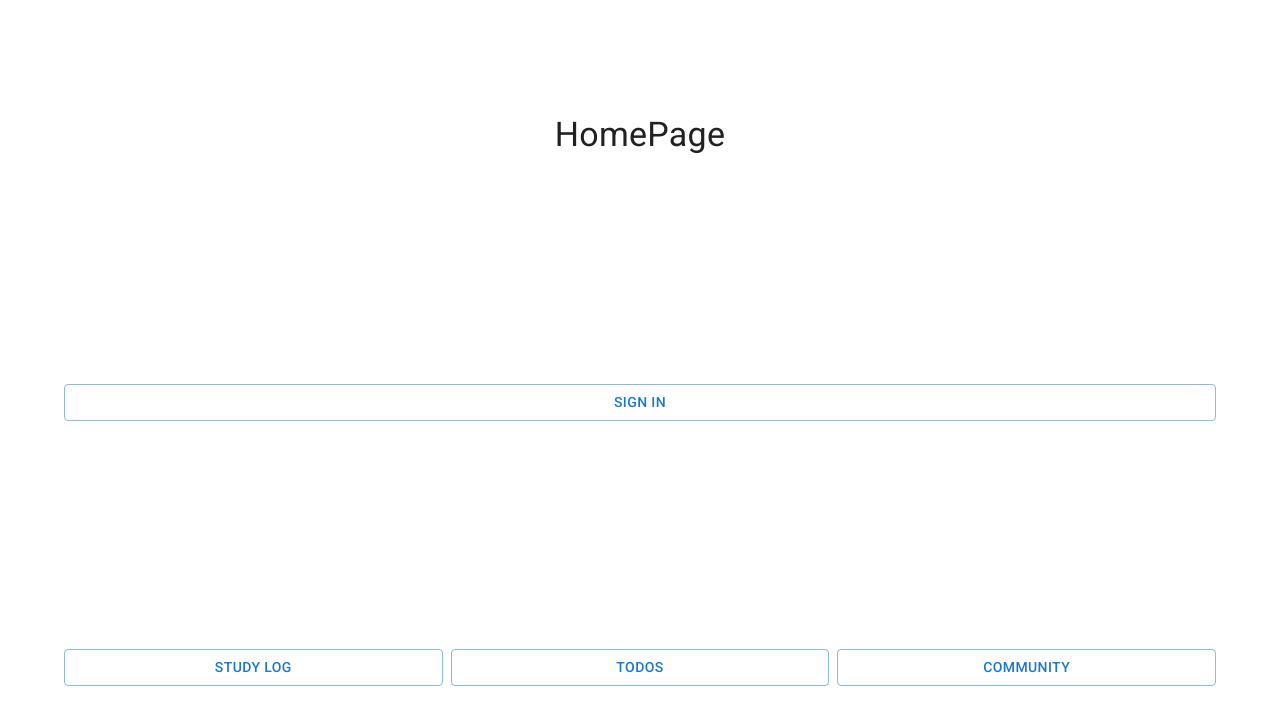
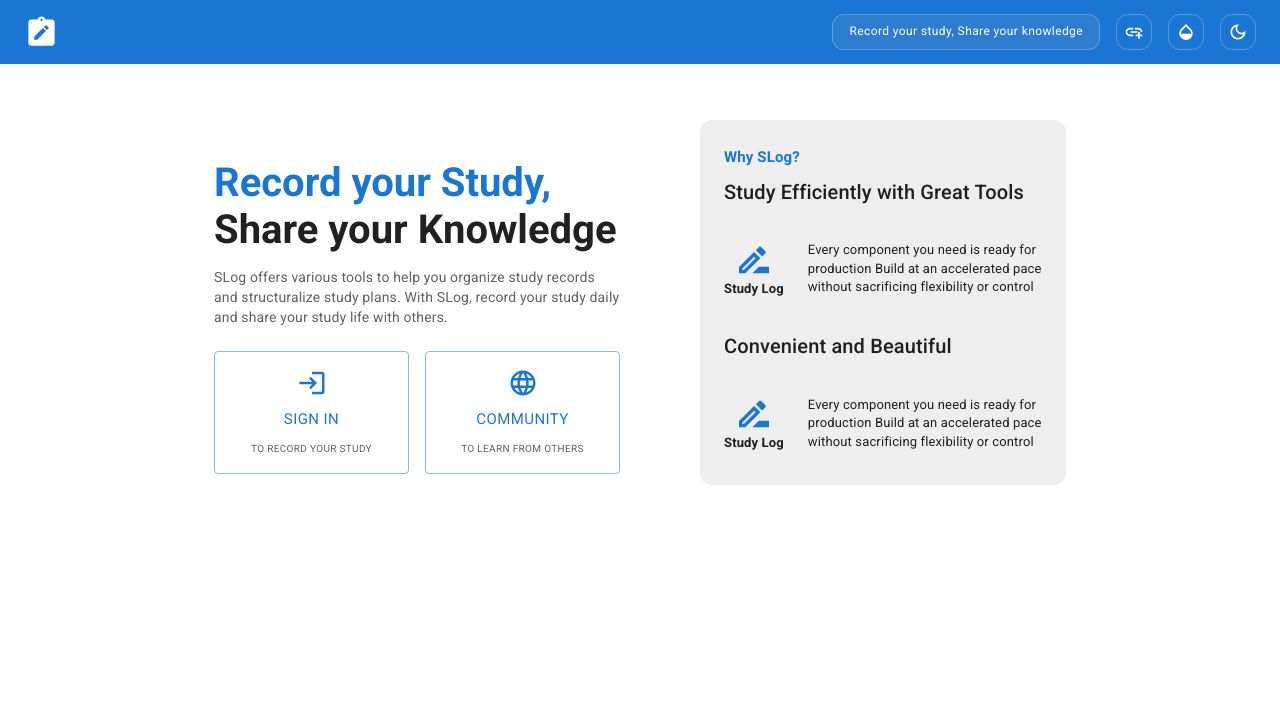
Before and after one commit to kwsong0113/study-log, a React (Create React App) app: page / in a window 1280 px wide. Shown: the top 724 px of the page. Built offline with nearby package versions, Linux system fonts and the light colour scheme; no server answers.

Commit message:
Design homepage introduction

```diff
--- a/src/App.js
+++ b/src/App.js
@@ -35,7 +35,7 @@ const getDesignTokens = (mode, themeValue) => ({
 const LayoutWithNavbar = () => {
 	return (
 		<Box sx = {{ display: 'flex', flexDirection: 'column', height: '100vh' }}>
-			<Topbar />
+			<Topbar home = {false} />
 			<Header />
 			<Box sx = {{ ml: [0, `${drawerWidth}px`], overflow: 'auto', display: 'flex', flexDirection: 'column' }}>
 				<Outlet />
--- /dev/null
+++ b/src/components/HomeFeatures.js
@@ -0,0 +1,10 @@
+import React from 'react';
+
+const HomeFeatures = () => {
+	return (
+		<>
+		</>
+	);
+};
+
+export default HomeFeatures;
--- /dev/null
+++ b/src/components/HomeFooter.js
@@ -0,0 +1,10 @@
+import React from 'react';
+
+const HomeFooter = () => {
+	return (
+		<>
+		</>
+	);
+};
+
+export default HomeFooter;
--- /dev/null
+++ b/src/components/HomeIntro.js
@@ -0,0 +1,93 @@
+import React, { useContext } from 'react';
+import { useAuth0 } from '@auth0/auth0-react';
+
+import Grid from '@mui/material/Grid';
+import Box from '@mui/material/Box';
+import Typography from '@mui/material/Typography';
+
+import LoginOutlinedIcon from '@mui/icons-material/LoginOutlined';
+import LanguageOutlinedIcon from '@mui/icons-material/LanguageOutlined';
+import SummarizeOutlinedIcon from '@mui/icons-material/SummarizeOutlined';
+
+import StyledHomeButton from '../components/StyledHomeButton';
+import StyledLink from '../components/StyledLink';
+import { UserDataContext } from '../components/UserDataProvider';
+
+
+const  HOMEINTRO_CONTENTS = {
+	introMessage1: 'Record your Study,',
+	introMessage2: 'Share your Knowledge',
+	introContent: 'SLog offers various tools to help you organize study records and structuralize study plans. With SLog, record your study daily and share your study life with others.',
+};
+
+const HomeIntro = () => {
+	const { isAuthenticated, loginWithPopup, logout } = useAuth0();
+	const { username } = useContext(UserDataContext);
+
+	return (
+		<Box sx = {{ py: 5 }}>
+			<Typography variant = "h3" sx = {{
+				fontSize: { xs: 32, sm: 40, xl: 52},
+				color: 'primary.lightMain',
+				fontWeight: 600,
+				textAlign: {xs: 'center', md: 'left'} }}
+			>
+				{HOMEINTRO_CONTENTS .introMessage1}
+			</Typography>
+			<Typography variant = "h3" gutterBottom sx = {{
+				fontSize: { xs: 32, sm: 40, xl: 52},
+				color: 'text.primary',
+				fontWeight: 600,
+				textAlign: {xs: 'center', md: 'left'}}}
+			>
+				{HOMEINTRO_CONTENTS .introMessage2}
+			</Typography>
+			<Typography variant = "body2" sx = {{ color: (theme) => theme.palette.mode === 'light' ? 'grey.700' : 'grey.500', textAlign: {xs: 'center', md: 'left'}, mb: 3 }}>
+				{HOMEINTRO_CONTENTS .introContent}
+			</Typography>
+			<Grid container spacing = {2}>
+				{isAuthenticated ? (
+					<>
+						<Grid item xs = {4}>
+							<StyledHomeButton startIcon = {<LoginOutlinedIcon />} comment = {`From ${username}`} onClick = {() => logout()}>
+								Logout
+							</StyledHomeButton>
+						</Grid>
+						<Grid item xs = {4}>
+							<StyledLink to = {`/studylog/${username}`} sx = {{ height: '100%' }}>
+								<StyledHomeButton startIcon = {<SummarizeOutlinedIcon />} comment = "to record your study">
+									My
+								</StyledHomeButton>
+							</StyledLink>
+						</Grid>
+						<Grid item xs = {4}>
+							<StyledLink to = "community" sx = {{ height: '100%' }}>
+								<StyledHomeButton startIcon = {<LanguageOutlinedIcon />} comment = "to learn from others">
+									Community
+								</StyledHomeButton>
+							</StyledLink>
+						</Grid>
+					</>
+				) : (
+					<>
+						<Grid item xs = {6}>
+							<StyledHomeButton startIcon = {<LoginOutlinedIcon />} comment = "to record your study" onClick = {() => loginWithPopup()}>
+								Sign in
+							</StyledHomeButton>
+						</Grid>
+						<Grid item xs = {6}>
+							<StyledLink to = "community" sx = {{ height: '100%' }}>
+								<StyledHomeButton startIcon = {<LanguageOutlinedIcon />} comment = "to learn from others">
+									Community
+								</StyledHomeButton>
+							</StyledLink>
+						</Grid>
+					</>
+				)
+			}
+			</Grid>
+		</Box>
+	);
+};
+
+export default HomeIntro;
--- /dev/null
+++ b/src/components/HomeTools.js
@@ -0,0 +1,64 @@
+import React from 'react';
+
+import Box from '@mui/material/Box';
+import Typography from '@mui/material/Typography';
+
+import DriveFileRenameOutlineOutlinedIcon from '@mui/icons-material/DriveFileRenameOutlineOutlined';
+
+const HOMETOOLS_CONENT1 = [
+	{
+		title: 'Study Log',
+		icon: <DriveFileRenameOutlineOutlinedIcon sx = {{ fontSize: 40, color: 'primary.lightMain' }}/>,
+		comment: 'Every component you need is ready for production Build at an accelerated pace without sacrificing flexibility or control'
+	}
+]
+
+const HOMETOOLS_CONENT2 = [
+	{
+		title: 'Study Log',
+		icon: <DriveFileRenameOutlineOutlinedIcon sx = {{ fontSize: 40, color: 'primary.lightMain' }}/>,
+		comment: 'Every component you need is ready for production Build at an accelerated pace without sacrificing flexibility or control'
+	}
+]
+
+const HomeTools = () => {
+	return (
+		<Box
+			sx = {{
+				bgcolor: '#00000011',
+				borderRadius: 3,
+				ml: {xs: 0, md: 5},
+				px: 3,
+				pt: 3,
+			}}
+		>
+			<Typography gutterBottom variant = "subtitle1" sx = {{ color: 'primary.lightMain', fontWeight: 600, fontSize: 15 }}>Why SLog?</Typography>
+			<Typography variant = "h6">Study Efficiently with Great Tools</Typography>
+			{HOMETOOLS_CONENT1.map(({ title, icon, comment }) =>
+				(
+					<Box sx = {{ display: 'flex', alignItems: 'center', py: 4 }}>
+						<Box sx = {{ display: 'flex', flexDirection: 'column', justifyContent: 'center', alignItems: 'center', mr: 3 }}>
+							{icon}
+							<Typography variant = "body2" sx = {{ fontWeight: 600, fontSize: 13, whiteSpace: 'nowrap' }}>{title}</Typography>
+						</Box>
+						<Typography variant = "body2" sx = {{ fontSize: 13 }}>{comment}</Typography>
+					</Box>
+				))
+			}
+			<Typography variant = "h6">Convenient and Beautiful</Typography>
+			{HOMETOOLS_CONENT2.map(({ title, icon, comment }) =>
+				(
+					<Box sx = {{ display: 'flex', alignItems: 'center', py: 4 }}>
+						<Box sx = {{ display: 'flex', flexDirection: 'column', justifyContent: 'center', alignItems: 'center', mr: 3 }}>
+							{icon}
+							<Typography variant = "body2" sx = {{ fontWeight: 600, fontSize: 13, whiteSpace: 'nowrap' }}>{title}</Typography>
+						</Box>
+						<Typography variant = "body2" sx = {{ fontSize: 13 }}>{comment}</Typography>
+					</Box>
+				))
+			}
+		</Box>
+	);
+};
+
+export default HomeTools;
--- /dev/null
+++ b/src/components/StyledHomeButton.js
@@ -0,0 +1,35 @@
+import React from 'react';
+
+import Button from '@mui/material/Button';
+import Typography from '@mui/material/Typography';
+
+const StyledHommeButton = (props) => (
+	<Button startIcon = {props.startIcon} onClick = {props.onClick} variant = "outlined" disableRipple fullWidth sx = {{
+		height: '100%',
+		display: 'flex',
+		flexDirection: 'column',
+		alignItems: 'center',
+		justifyContent: 'flex-start',
+		fontSize: 15,
+		py: 2,
+		fontWeight: 'normal',
+		'& .MuiButton-startIcon': {
+				pb: 1,
+				m: 0,
+		},
+		'& .MuiButton-startIcon .MuiSvgIcon-root': {
+			fontSize: 30,
+		},
+	}}>
+		{props.children}
+		<Typography variant = "caption" sx = {{
+			color: (theme) => theme.palette.mode === 'light' ? 'grey.700' : 'grey.500',
+			fontSize: 10,
+			pt: 1,
+		}}>
+			{props.comment}
+		</Typography>
+	</Button>
+);
+
+export default StyledHommeButton;
--- a/src/components/Topbar.js
+++ b/src/components/Topbar.js
@@ -37,7 +37,7 @@ const ColorModeButton = () => {
 	);
 };
 
-const Topbar = () => {
+const Topbar = ({home}) => {
 	const { user } = useAuth0();
 	const { username } = useContext(UserDataContext);
 	const [dialogOpen, setDialogOpen] = useState(false);
@@ -51,12 +51,14 @@ const Topbar = () => {
   };
 
 	return (
-		<AppBar position = "relative" sx = {{ boxShadow: 'none', zIndex: (theme) => (theme.zIndex.drawer + 1) }}>
+		<AppBar position = {home ? "fixed": "relative"} sx = {{ boxShadow: 'none', zIndex: (theme) => (theme.zIndex.drawer + 1) }}>
 			<Toolbar sx = {{ display: 'flex', justifyContent: 'space-between', bgcolor: 'primary.main', color: "primary.contrastText" }}>
 				<Box sx = {{ display: 'flex', alignItems: 'center' }}>
 					<StyledLink to = "/">
 						<NoteAltIcon fontSize = "large" />
 					</StyledLink>
+					{!home && (
+						<>
 							<Box sx = {{ display: ['none', 'flex'], flexDirection: 'column', justifyContent: 'center', px: 2 }}>
 								<Typography variant = "body2">
 									{username || 'Visitor'}
@@ -66,12 +68,14 @@ const Topbar = () => {
 								</Typography>
 							</Box>
 							<Divider orientation = "vertical" variant = "fullWidth" flexItem sx = {{ display: ['none', 'flex'], borderColor: 'primary.contrastText' }}/>
+						</>
+					)}
 				</Box>
 				<Box sx = {{ display: 'flex' }}>
 					<StyledLink to = "/">
 						<Typography variant = "caption"
 							sx = {{
-								display: {'xs': 'none', 'lg': 'flex'},
+								display: {xs: 'none', lg: 'flex'},
 								alignItems: 'center',
 								border: 'solid 1px',
 								borderColor: (theme) => alpha(theme.palette.grey[300], theme.palette.mode === 'dark' ? 1.0 : 0.3),
@@ -84,8 +88,8 @@ const Topbar = () => {
 							Record your study, Share your knowledge
 						</Typography>
 					</StyledLink>
-					<Search />
-					<Box sx = {{ display: ['none', 'flex'] }}>
+					{!home && <Search />}
+					<Box sx = {{ display: home ? 'flex' : ['none', 'flex'] }}>
 						<StyledIconButton>
 							<AddLinkIcon fontSize = "small"/>
 						</StyledIconButton>
--- a/src/pages/HomePage.js
+++ b/src/pages/HomePage.js
@@ -1,62 +1,31 @@
-import React, { useContext } from 'react';
-import { useAuth0 } from '@auth0/auth0-react';
-import axios from 'axios';
+import React from 'react';
 
 import Container from '@mui/material/Container';
 import Grid from '@mui/material/Grid';
-import Typography from '@mui/material/Typography';
-import Button from '@mui/material/Button';
 
-import { UserDataContext } from '../components/UserDataProvider';
-import StyledLink from '../components/StyledLink';
+import Topbar from '../components/Topbar';
+import HomeIntro from '../components/HomeIntro';
+import HomeTools from '../components/HomeTools';
+import HomeFeatures from '../components/HomeFeatures';
+import HomeFooter from '../components/HomeFooter';
 
 const HomePage = () => {
-	const { user, isAuthenticated, loginWithRedirect, logout } = useAuth0();
-	const { username } = useContext(UserDataContext);
-
 	return (
-		<Container sx = {{ height: '100vh', display: 'flex', flexDirection: 'column', justifyContent: 'space-around', alignItems: 'center' }}>
-			<Typography variant = "h4">HomePage</Typography>
-			{
-				isAuthenticated ? (
-					<Button fullWidth variant = "outlined" onClick = {() => logout()}>
-						Log out
-					</Button>
-				) :
-				(
-					<Button fullWidth variant = "outlined" onClick = {() => loginWithRedirect()}>
-						Sign in
-					</Button>
-				)
-			}
-			{
-				isAuthenticated && (
-					<>
-						<Typography variant = "h4">
-							Hello, {username}
-						</Typography>
-	        </>
-				)
-			}
-			<Grid container spacing = {1}>
-				<Grid item xs = {4}>
-					<StyledLink to = "/studylog/123">
-						<Button fullWidth variant = "outlined">Study Log</Button>
-					</StyledLink>
+		<>
+			<Topbar home = {true}/>
+			<Container sx = {{ maxWidth: { xs: 500, md: 900, xl: 1200 } }}>
+				<Grid container spacing = {5} sx = {{ mt: 10 }}>
+					<Grid item xs = {12} md = {6} sx = {{ display: 'flex', alignItems: 'center' }}>
+						<HomeIntro />
+					</Grid>
+					<Grid item xs = {12} md = {6}>
+					   <HomeTools />
+					</Grid>
 				</Grid>
-				<Grid item xs = {4}>
-					<StyledLink to = "/todos/123">
-						<Button fullWidth variant = "outlined">Todos</Button>
-					</StyledLink>
-				</Grid>
-				<Grid item xs = {4}>
-					<StyledLink to = "/community">
-						<Button fullWidth variant = "outlined">Community</Button>
-					</StyledLink>
-				</Grid>
-			</Grid>
-
-		</Container>
+				<HomeFeatures />
+				<HomeFooter />
+			</Container>
+		</>
 	);
 };
 
```
Also changed, not shown: src/components/CustomThemePalette.js (+24 -12 lines), src/pages/HomePage-0.js (added, +63 -0 lines). Lines whose indentation alone changed are shown as unchanged.
